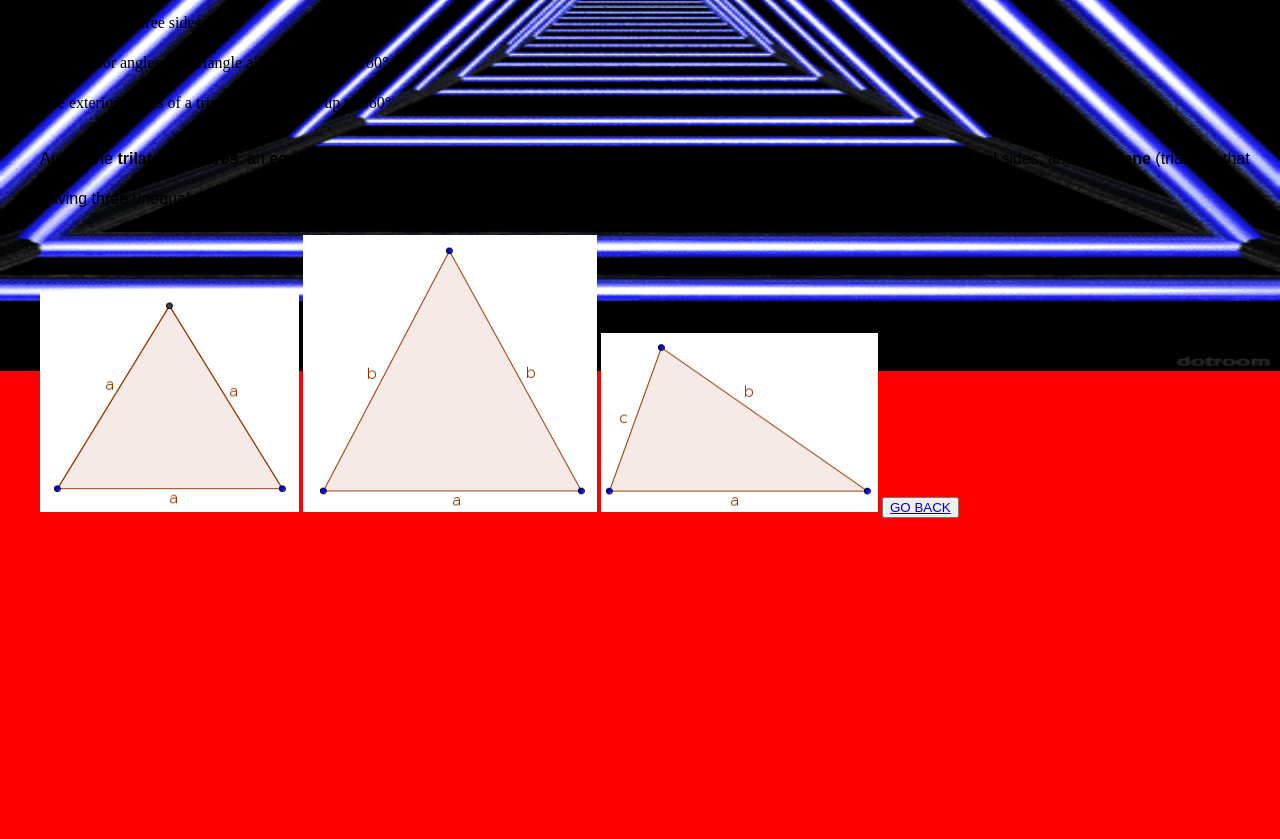
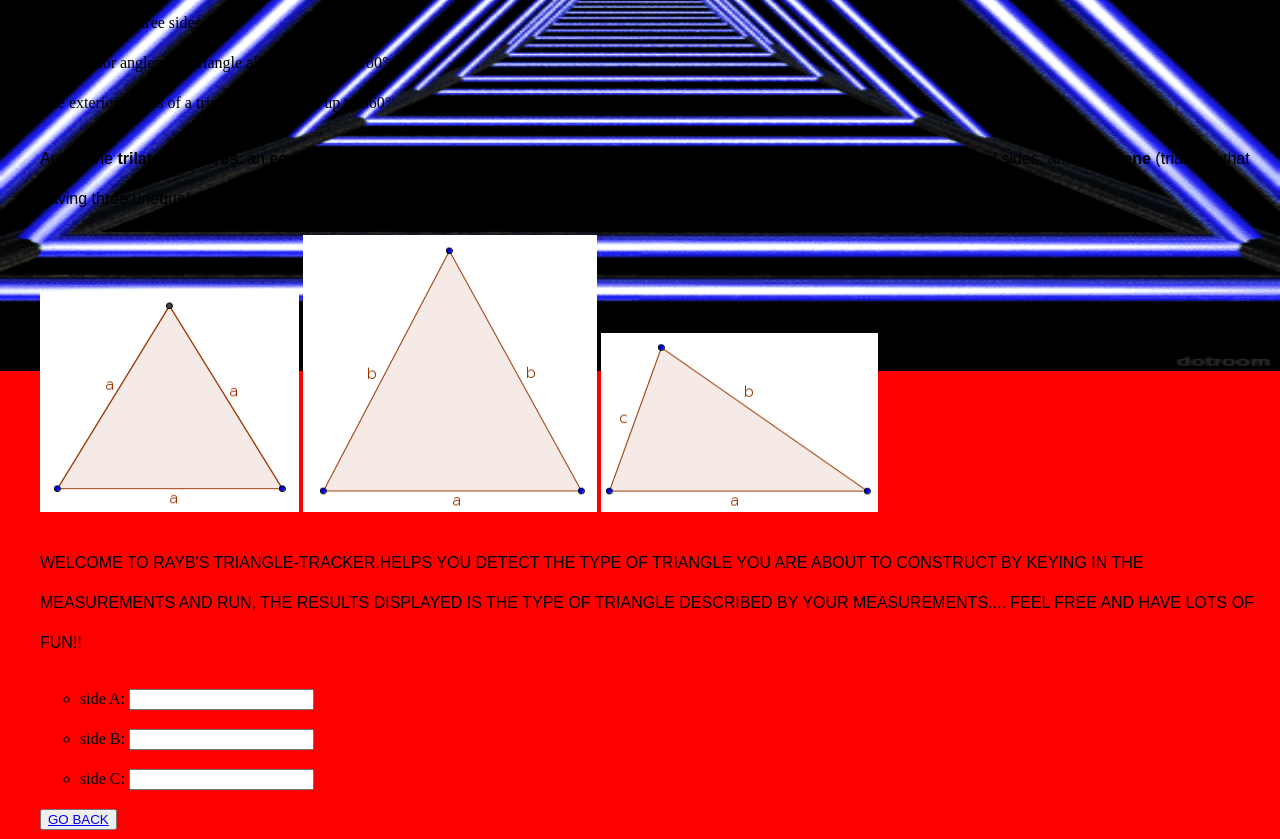
Before and after one commit to JacqulineWangu/Triangle-tracker, a plain HTML site: page Triangle.html in a window 1280 px wide. Shown: the part 304-1143 px from the top of the page. Before the commit the page ends 831 px from the top, so only its background shows below. Drawn offline with Linux system fonts and the light colour scheme; files that its build step writes are made by us from their sources; files whose address does not match are found by name.

Commit message:
add texts

```diff
--- a/Triangle.html
+++ b/Triangle.html
@@ -31,9 +31,16 @@
     <img src="images/equilateraltriangle.png">
     <img src="images/isoscelestriangle.png">
     <img src="images/scalenetriangle.png">
-
+<p> WELCOME TO RAYB'S TRIANGLE-TRACKER.HELPS YOU DETECT THE TYPE OF TRIANGLE YOU ARE ABOUT TO CONSTRUCT BY KEYING IN THE MEASUREMENTS AND RUN, THE RESULTS DISPLAYED IS THE TYPE OF TRIANGLE DESCRIBED BY YOUR MEASUREMENTS....
+  FEEL FREE AND HAVE LOTS OF FUN!!</P>
+  <ul>
+    <li>side A: <input type="texts" id="sideA"></li>
+    <li>side B: <input type="texts" id="sideB"></li>
+    <li>side C: <input type="texts" id="sideC"></li>
+  </ul>
+<script src="scripts.js"></script>
     <button><a href="home.html">GO BACK</a></button>
 
 </body>
-<script src="scripts.js"></script>
+
 </html>
```
